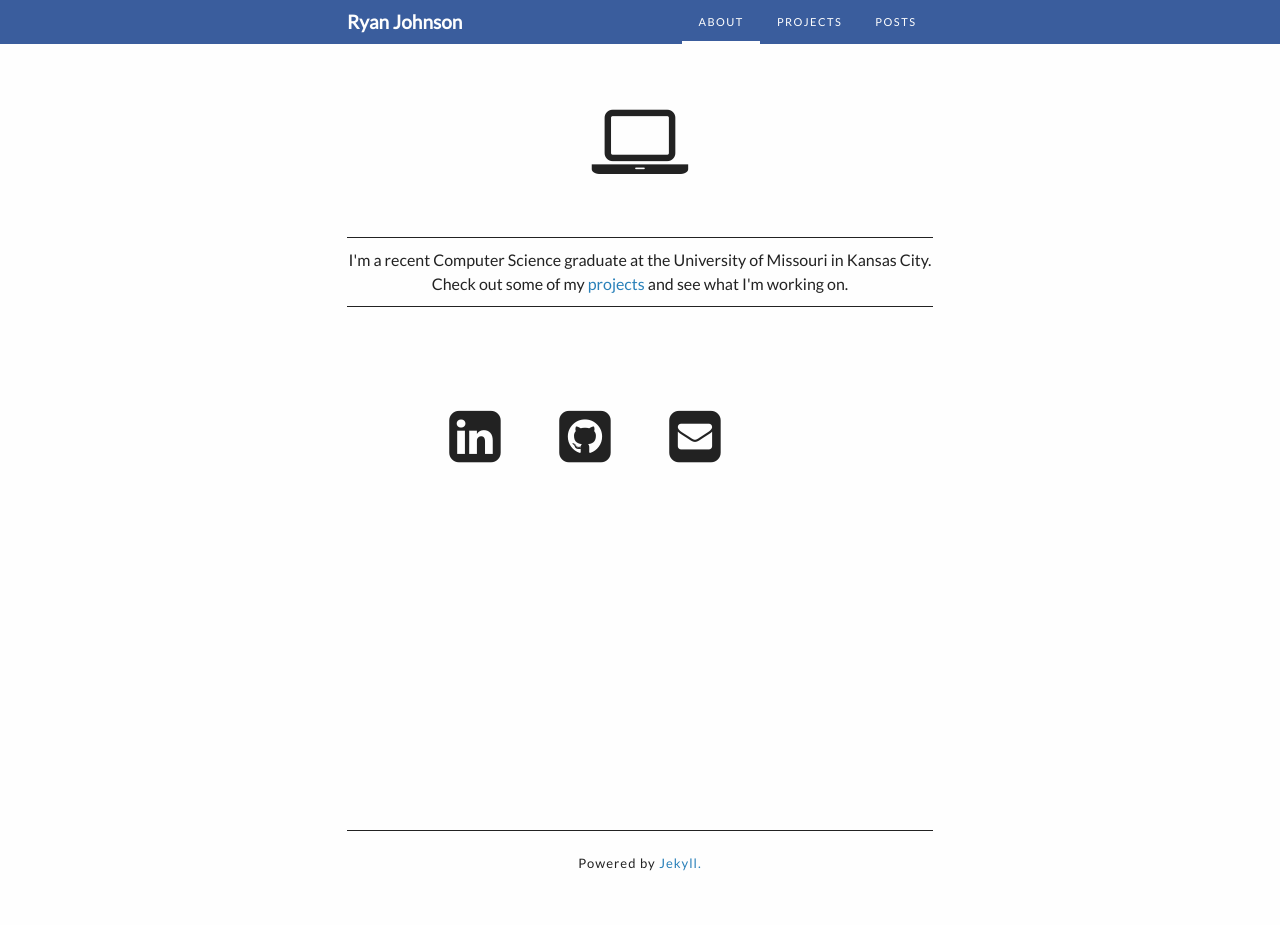
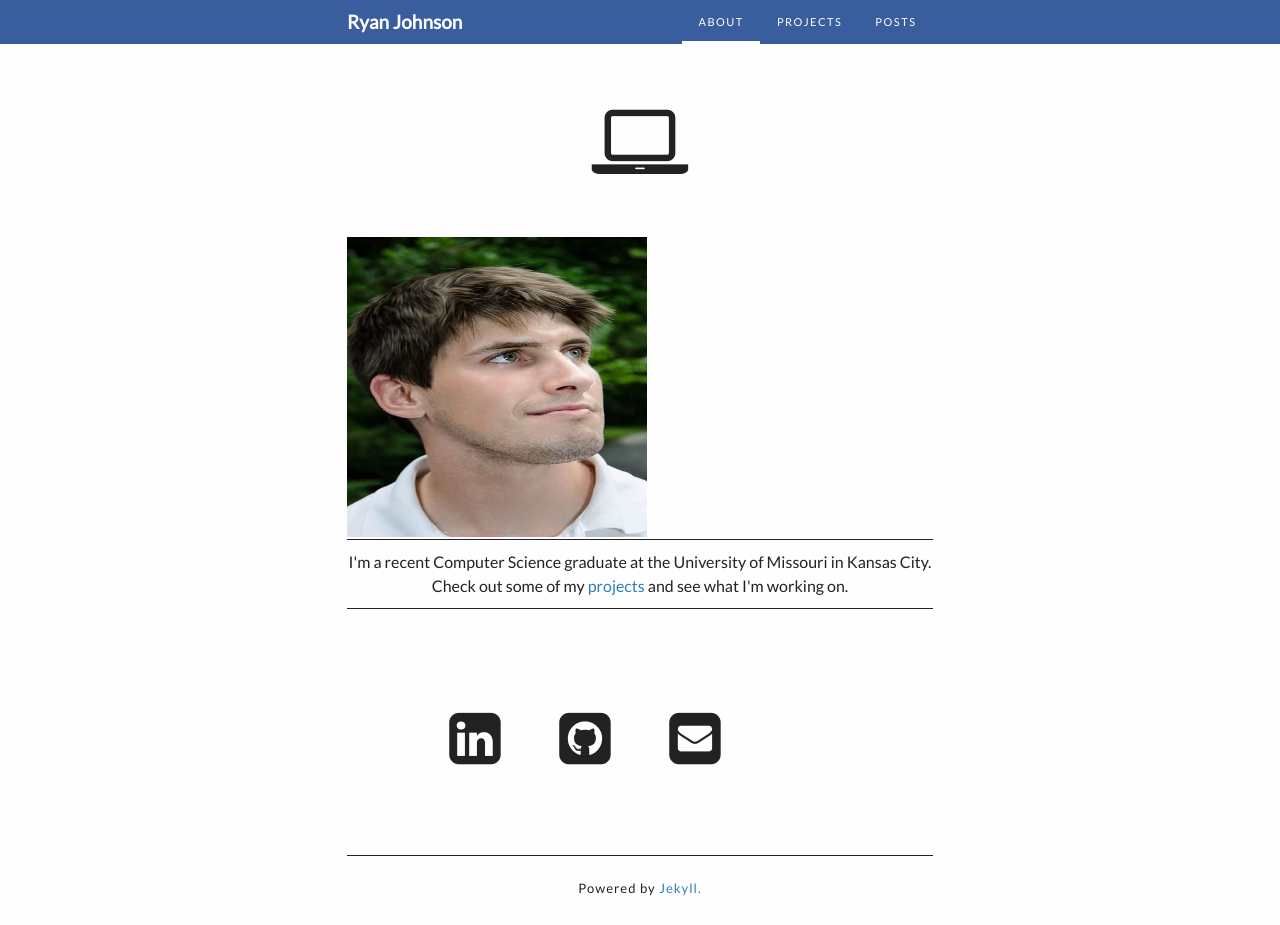
Before and after one commit to ryanxjohnson/ryanxjohnson.github.io, a Jekyll site: the page built from index.html, in a window 1280 px wide. Built offline with Jekyll 4.4.1, drawn with Linux system fonts in a browser that asks for light colours; nearby versions of some CDN libraries; before the commit the page ends 900 px from its top, so only the background shows below that.

Commit message:
added a photo

```diff
--- a/index.html
+++ b/index.html
@@ -5,6 +5,7 @@ title: Ryan Johnson
 ---
 
 <div class="icon"><span class="fa fa-laptop"></span></div>
+<img src="images/me3.jpg" style="width:300px;height:300px">
 <div class="about">
 	<p>I'm a recent Computer Science graduate at the University of Missouri in Kansas City. Check out some of my <a href="/projects/">projects</a> and see what I'm working on. <br> </p>
 
```
Also changed, not shown: images/me3.jpg (added), 1 other file.
